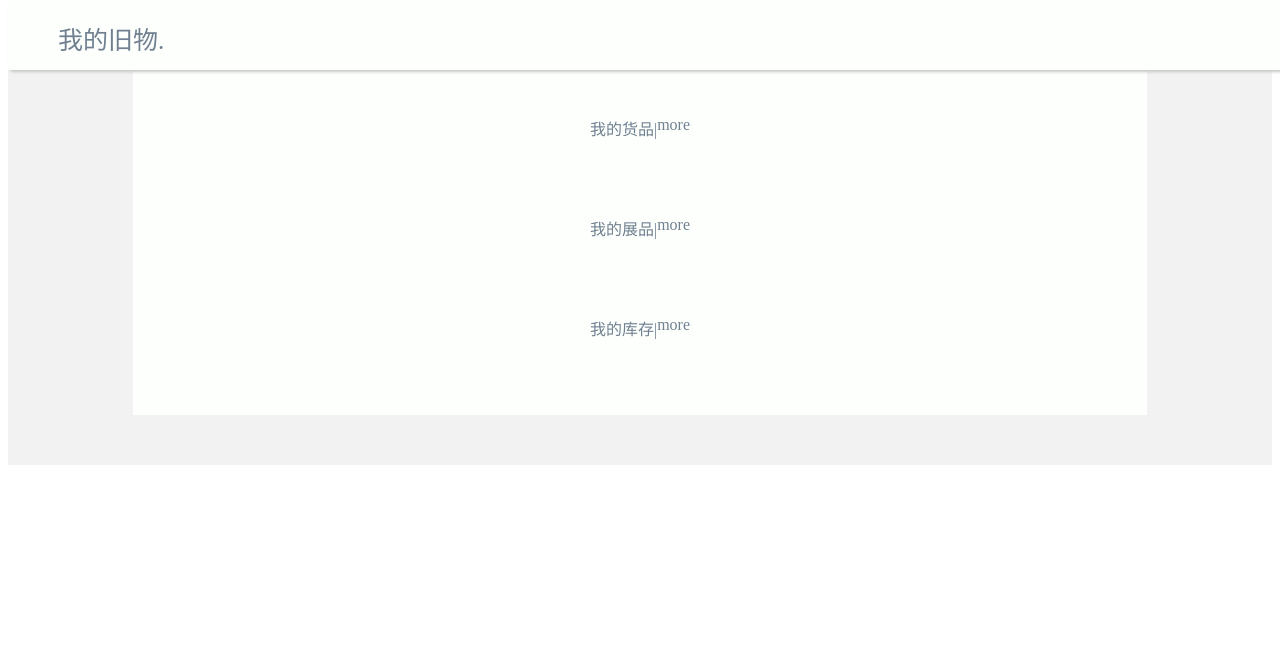
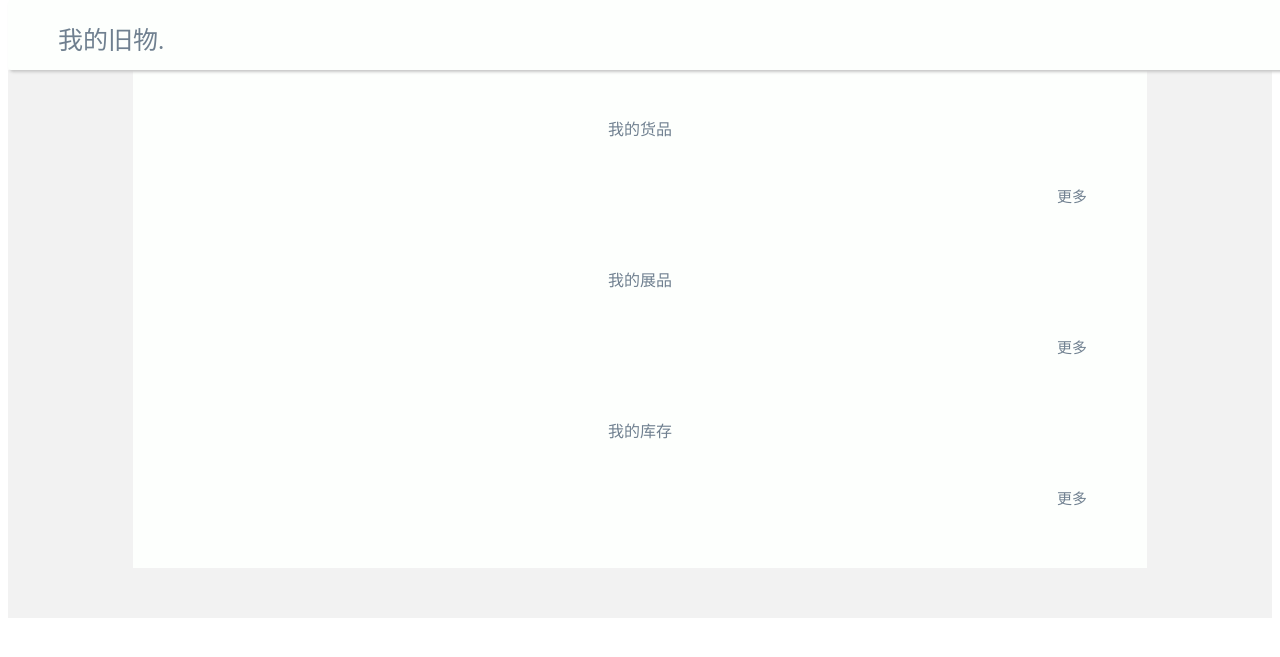
Before and after one commit to antoniovance/kohsuke, a Django app: page /index/ in a window 1280 px wide. Shown: the top 657 px of the page. Run offline with Django 3.2, Linux system fonts and the light colour scheme; data that the repository does not hold is empty; some web fonts are replaced.

Commit message:
修改样式

```diff
--- a/web/templates/account/detail.html
+++ b/web/templates/account/detail.html
@@ -41,6 +41,7 @@
             margin-right: 145px;
             margin-top: 70px;
             background-color: #fdfffd;
+            padding-bottom: 100px;
         }
 
         /* 主页分栏的标题 */
@@ -69,7 +70,7 @@
         }
 
         #footer{
-            height: 45px;
+            height: 50px;
         }
 
     </style>
@@ -77,7 +78,7 @@
 <body>
 <div id="body">
     <div id="head_column">
-        <div id="head_title">{{ the_title }}</div>
+        <div id="head_title" onclick="window.location.href='{% url 'index' %}'">{{ the_title }}</div>
     </div>
 
     <div id="main">
--- a/web/templates/index/index.html
+++ b/web/templates/index/index.html
@@ -63,7 +63,14 @@
         }
 
         .stuff_title_more{
-
+            display: flex;
+            flex-direction: row;
+            justify-content: flex-end;
+            color: slategrey;
+            font-size: 15px;
+            font-family: "Wyue-GutiFangsong-NC";
+            height: auto;
+            margin-right: 15px;
         }
 
 
@@ -135,13 +142,15 @@
 <body>
 <div id="body">
     <div id="head_column">
-        <div id="head_title">{{ the_title }}</div>
+        <div id="head_title" onclick="window.location.href='{% url 'index' %}'">{{ the_title }}</div>
     </div>
 
     <div id="main">
         <div id="my_sales" class="stuff_title">
-            <div><p>我的货品|</p></div>
-            <div class="stuff_title_more"><p>more</p></div>
+            <div><p>我的货品</p></div>
+        </div>
+        <div class="stuff_title_more">
+            <p>更多</p>
         </div>
         <div class="stuff_img_column">
             <ul class="stuff_img_list">
@@ -161,8 +170,10 @@
         </div>
 
         <div id="my_exhibit" class="stuff_title">
-            <div><p>我的展品|</p></div>
-            <div class="stuff_title_more"><p>more</p></div>
+            <div><p>我的展品</p></div>
+        </div>
+        <div class="stuff_title_more">
+            <p>更多</p>
         </div>
         <div class="stuff_img_column">
             <ul class="stuff_img_list">
@@ -182,8 +193,10 @@
         </div>
 
         <div id="my_exhibit" class="stuff_title">
-            <div><p>我的库存|</p></div>
-            <div class="stuff_title_more"><p>more</p></div>
+            <div><p>我的库存</p></div>
+        </div>
+        <div class="stuff_title_more">
+            <p>更多</p>
         </div>
         <div class="stuff_img_column">
             <ul class="stuff_img_list">
--- a/web/templates/stuff/detail.html
+++ b/web/templates/stuff/detail.html
@@ -104,7 +104,7 @@
 <body>
 <div id="body">
     <div id="head_column">
-        <div id="head_title">{{ the_title }}</div>
+        <div id="head_title" onclick="window.location.href='{% url 'index' %}'">{{ the_title }}</div>
     </div>
 
     <div id="main">
```
